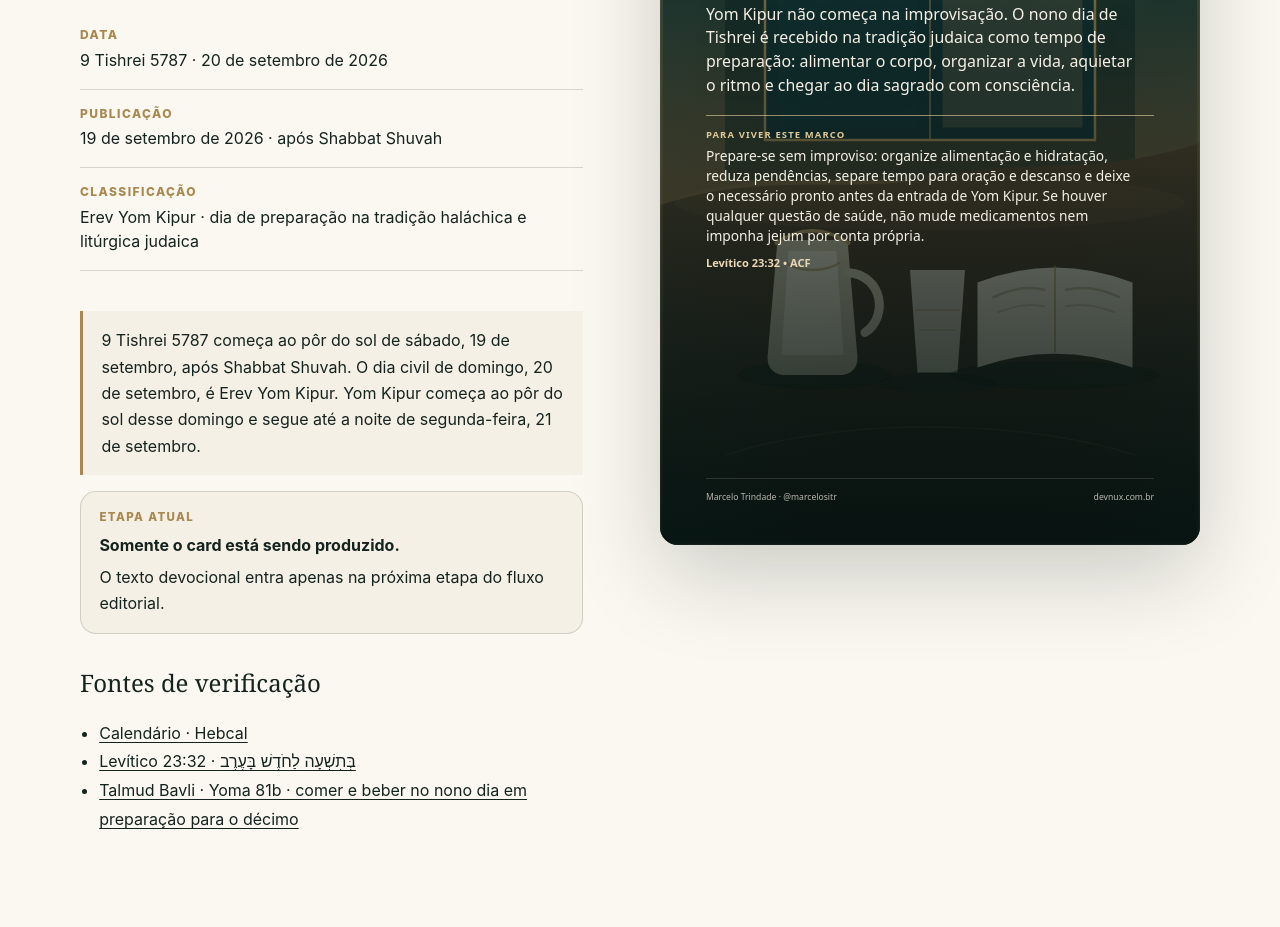
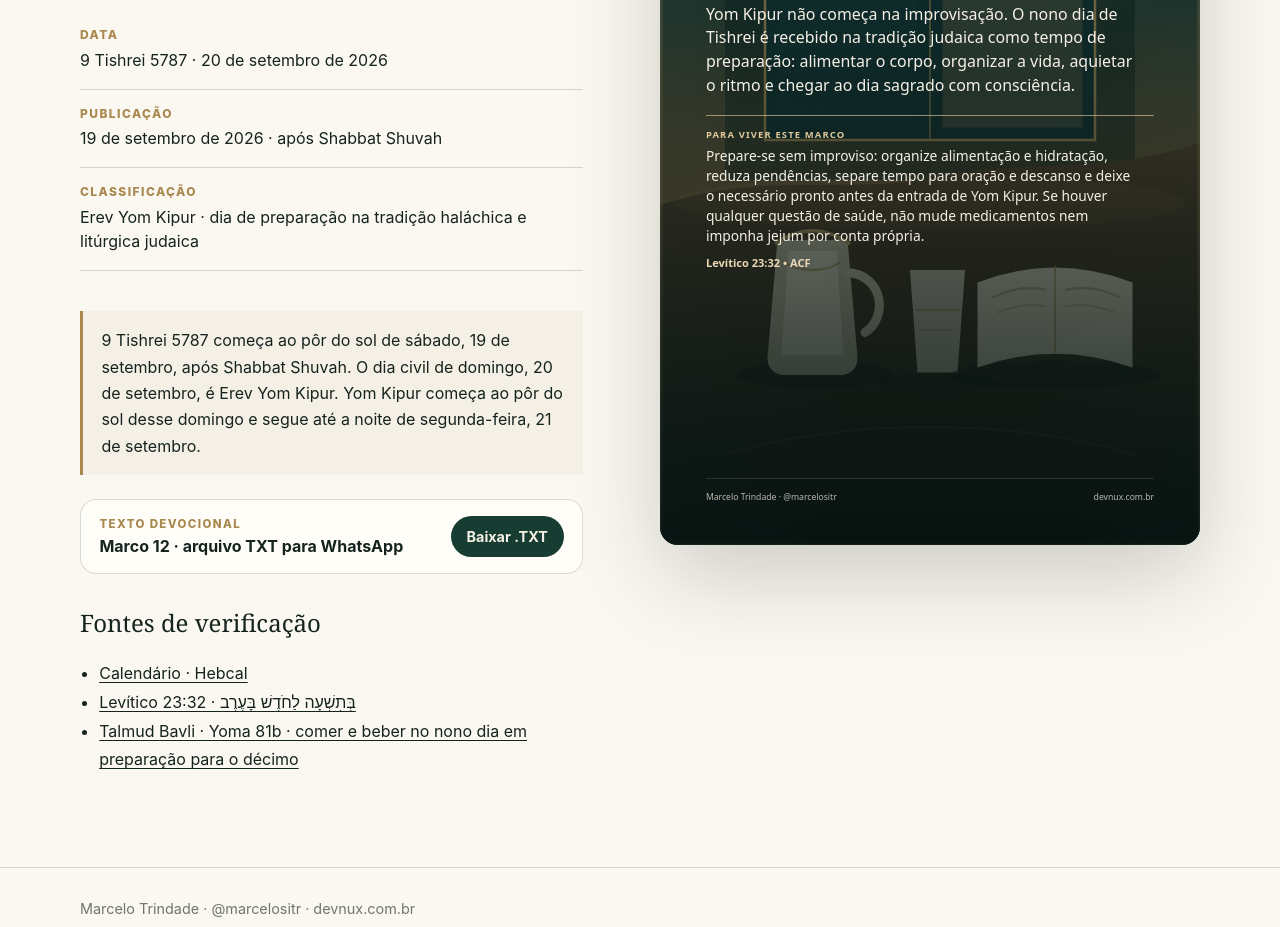
Before and after one commit to marcelositr/yom-kipur-2026, an Astro site: page /yom-kipur-2026/marcos/12-prepare-se-para-entrar in a window 1280 px wide. Shown: the part 593-1520 px from the top of the page. Built offline with nearby package versions, Linux system fonts and the light colour scheme; Astro itself is replaced by a stand-in of ours.

Commit message:
content: link Marco 12 devotional text

```diff
--- a/src/pages/marcos/12-prepare-se-para-entrar.astro
+++ b/src/pages/marcos/12-prepare-se-para-entrar.astro
@@ -5,6 +5,8 @@ import { marcos } from '../../data/marcos';
 
 const marco = marcos.find((item) => item.id === 12);
 if (!marco) throw new Error('Marco 12 não encontrado.');
+
+const devotionalUrl = `${import.meta.env.BASE_URL}downloads/2026-09-19_marco12_prepare-se-para-entrar.txt`;
 ---
 <BaseLayout
   title={`${marco.title} · Caminho para Yom Kipur 5787`}
@@ -13,7 +15,7 @@ if (!marco) throw new Error('Marco 12 não encontrado.');
   <section class="marco-page container">
     <div class="marco-copy">
       <a class="back" href={import.meta.env.BASE_URL}>← Voltar</a>
-      <div class="eyebrow">Marco 12 · card em construção</div>
+      <div class="eyebrow">Marco 12 · rascunho editorial</div>
       <h1>{marco.title}</h1>
       <p class="lede">{marco.summary}</p>
 
@@ -34,10 +36,14 @@ if (!marco) throw new Error('Marco 12 não encontrado.');
 
       {marco.calendarNote && <p class="note">{marco.calendarNote}</p>}
 
-      <div class="workflow-note">
-        <div class="workflow-kicker">Etapa atual</div>
-        <strong>Somente o card está sendo produzido.</strong>
-        <p>O texto devocional entra apenas na próxima etapa do fluxo editorial.</p>
+      <div class="download-block">
+        <div>
+          <div class="download-kicker">Texto devocional</div>
+          <strong>Marco 12 · arquivo TXT para WhatsApp</strong>
+        </div>
+        <a class="download-button" href={devotionalUrl} download>
+          Baixar .TXT
+        </a>
       </div>
 
       <div class="sources">
@@ -114,34 +120,43 @@ if (!marco) throw new Error('Marco 12 não encontrado.');
     line-height: 1.55;
   }
 
-  .note,
-  .workflow-note {
+  .note {
     padding: 1rem 1.15rem;
+    border-left: 3px solid var(--gold);
     background: var(--ivory);
     line-height: 1.65;
   }
 
-  .note {
-    border-left: 3px solid var(--gold);
+  .download-block {
+    margin-top: 1.5rem;
+    padding: 1rem 1.15rem;
+    display: flex;
+    align-items: center;
+    justify-content: space-between;
+    gap: 1rem;
+    border: 1px solid var(--line);
+    border-radius: 16px;
+    background: #fffdf8;
   }
 
-  .workflow-note {
-    margin-top: 1rem;
-    border: 1px solid var(--line);
-    border-radius: 16px;
-  }
-
-  .workflow-note p {
-    margin: .35rem 0 0;
-  }
-
-  .workflow-kicker {
+  .download-kicker {
     margin-bottom: .3rem;
     color: var(--gold);
     font-size: .72rem;
     font-weight: 800;
     letter-spacing: .12em;
     text-transform: uppercase;
+  }
+
+  .download-button {
+    flex: 0 0 auto;
+    padding: .75rem 1rem;
+    border-radius: 999px;
+    background: var(--forest);
+    color: var(--ivory);
+    font-size: .9rem;
+    font-weight: 700;
+    text-decoration: none;
   }
 
   .sources {
@@ -194,4 +209,11 @@ if (!marco) throw new Error('Marco 12 não encontrado.');
       margin-inline: auto;
     }
   }
+
+  @media (max-width: 560px) {
+    .download-block {
+      align-items: flex-start;
+      flex-direction: column;
+    }
+  }
 </style>
```
